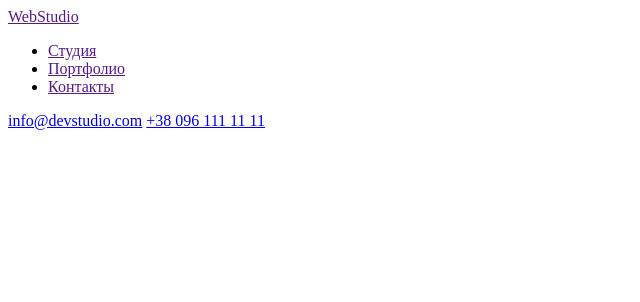
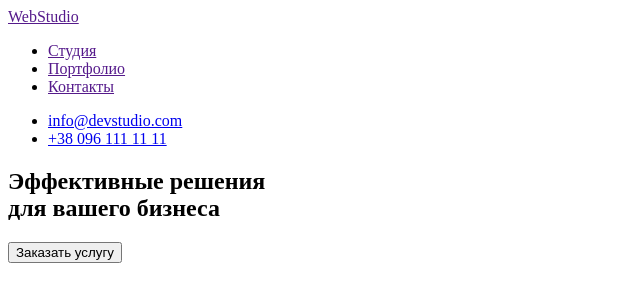
Before and after one commit to IrynaMovchan/goit-markup-hw-01, a plain HTML site: page index.html in a window 1280 px wide. Shown: the whole page, without its empty margins (0-640 px from the left). Drawn offline with Linux system fonts and the light colour scheme.

Commit message:
Добавляет секцию Герой
+ редактирует разметку в навигации

```diff
--- a/index.html
+++ b/index.html
@@ -8,6 +8,7 @@
   </head>
   <body>
     <header>
+      <!--Навигация-->
       <nav>
         <a lang="en" href="">WebStudio</a>
         <ul>
@@ -16,8 +17,23 @@
           <li><a href="">Контакты</a></li>
         </ul>
       </nav>
-      <a href="mailto:info@devstudio.com">info@devstudio.com</a>
-      <a href="tel:+380961111111">+38 096 111 11 11</a>
+      <!--Почта и телефон-->
+      <ul>
+        <li><a href="mailto:info@devstudio.com">info@devstudio.com</a></li>
+        <li><a href="tel:+380961111111">+38 096 111 11 11</a></li>
+      </ul>
     </header>
+    <main>
+      <!--Герой-->
+      <section>
+        <h1>
+          <b>
+            Эффективные решения <br />
+            для вашего бизнеса
+          </b>
+        </h1>
+        <button type="button">Заказать услугу</button>
+      </section>
+    </main>
   </body>
 </html>
```
